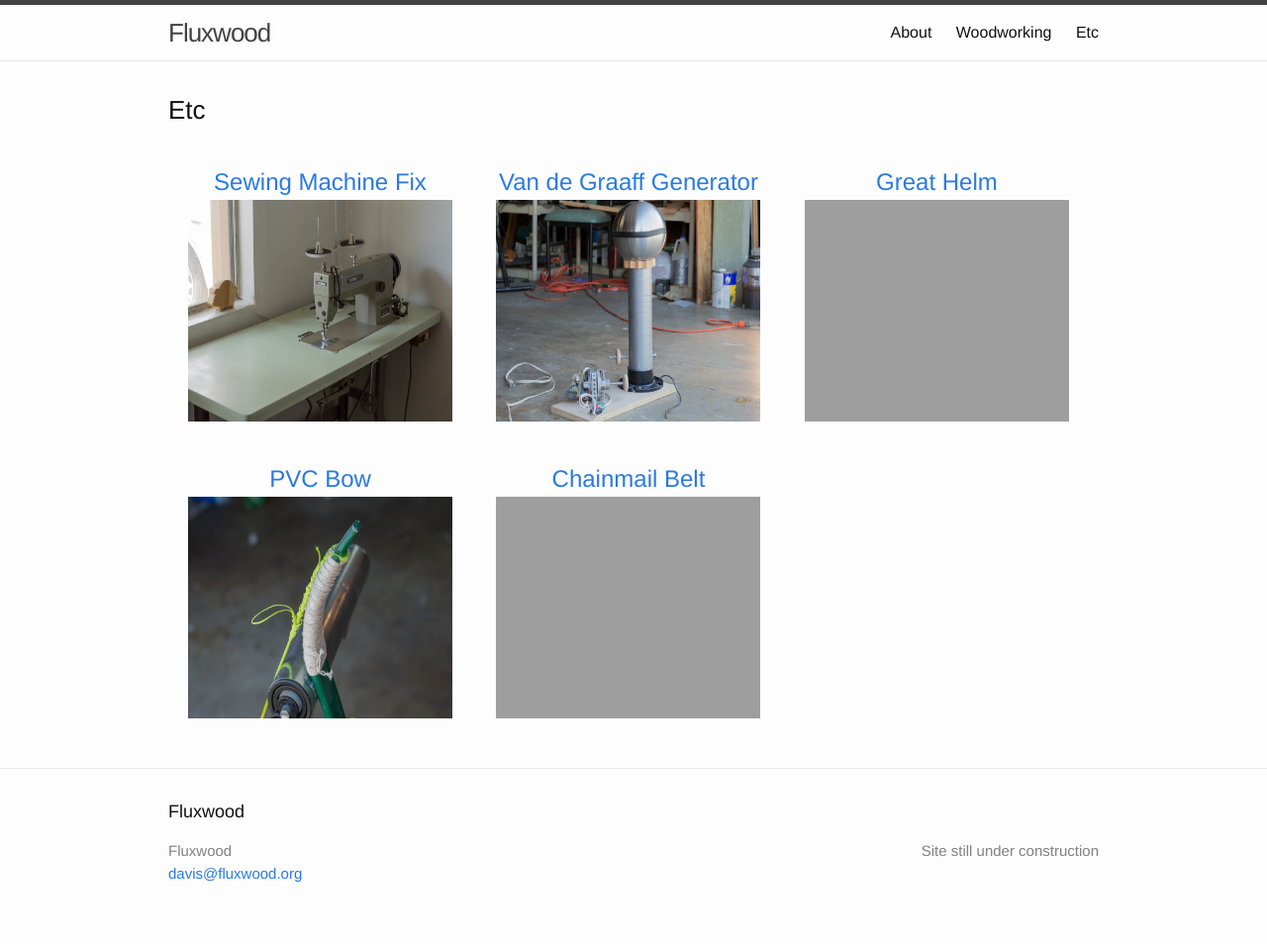
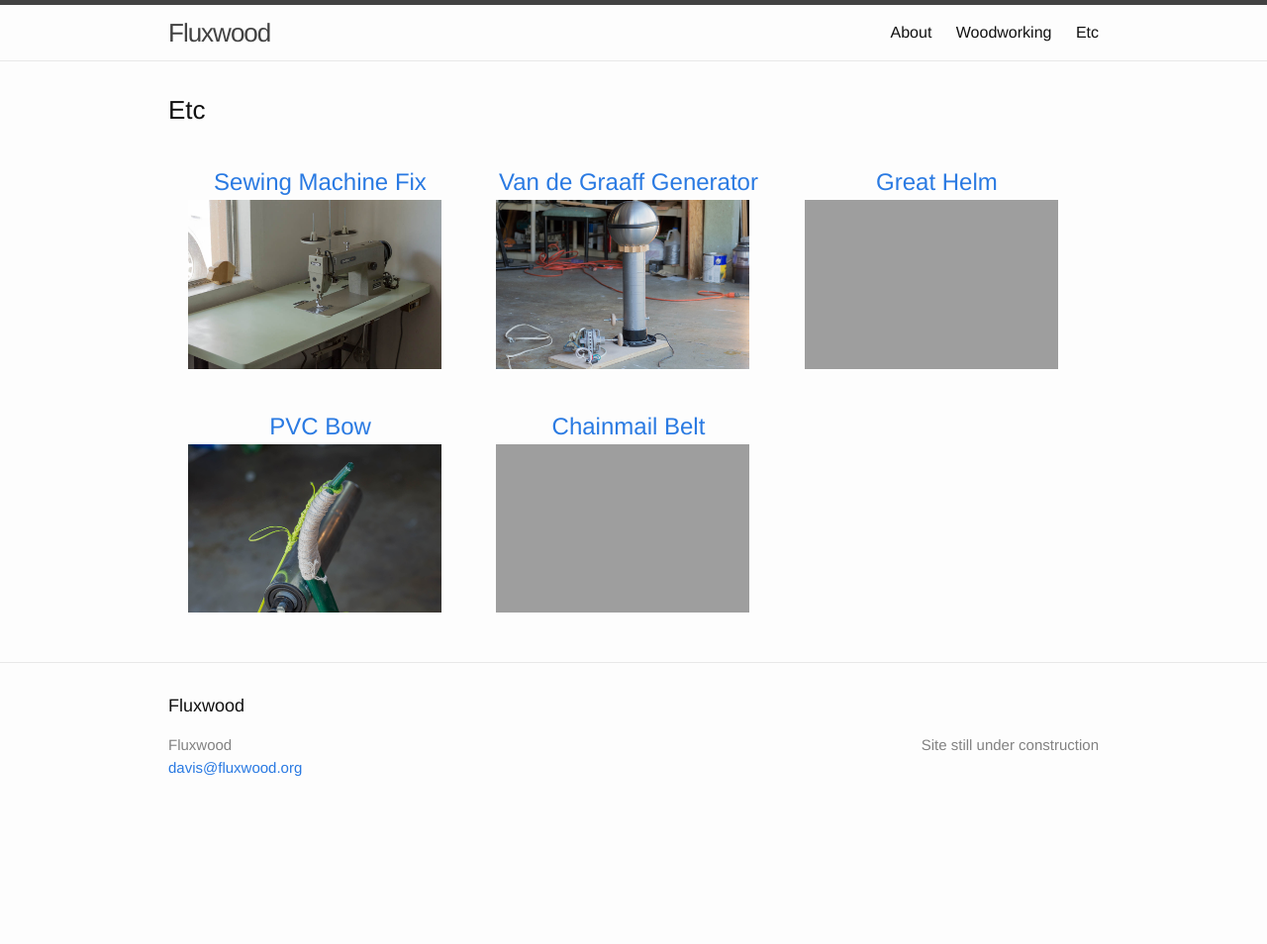
Before and after one commit to dac067/dac067.github.io, a Jekyll site: the page built from etc.md, in a window 1280 px wide. Shown: the whole page at 99% size. Built offline with Jekyll 4.4.1, drawn with Linux system fonts in a browser that asks for light colours; after the commit the page ends 900 px from its top, so only the background shows below that.

Commit message:
Change sizing for mobile

```diff
--- a/_sass/_layout.scss
+++ b/_sass/_layout.scss
@@ -3,8 +3,8 @@
  */
 .post-gallery{
   .post-thumbnail{
-    height: 14rem;
-    width: 21rem;
+    height: 10.66rem;
+    width: 16rem;
 
   }
 
```
